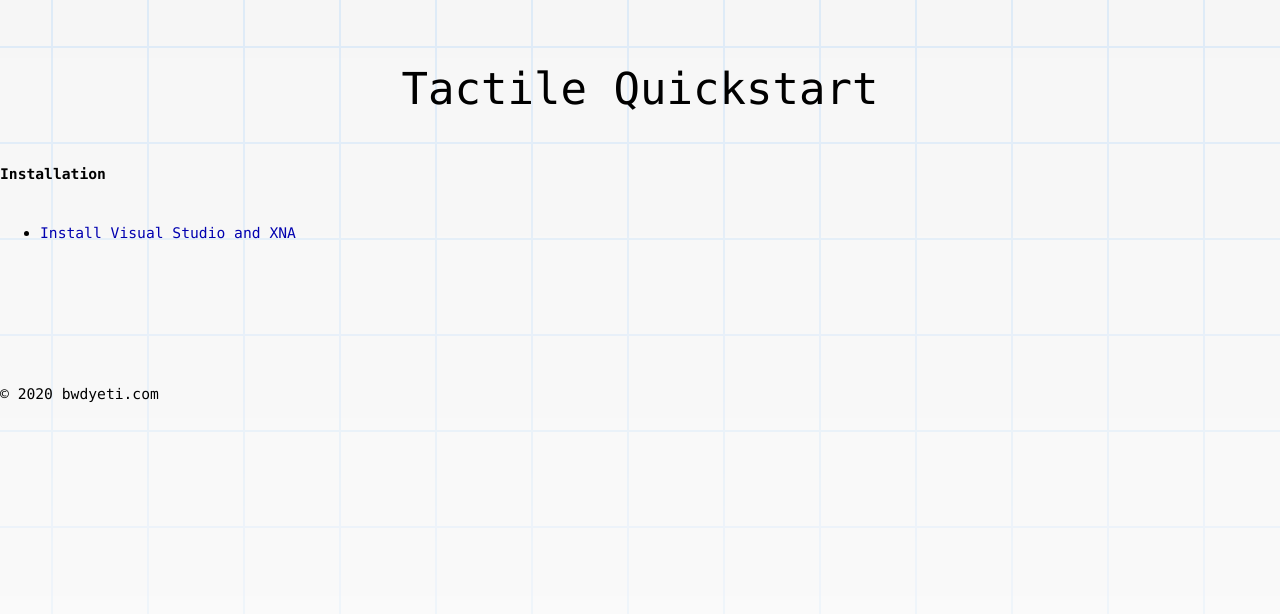
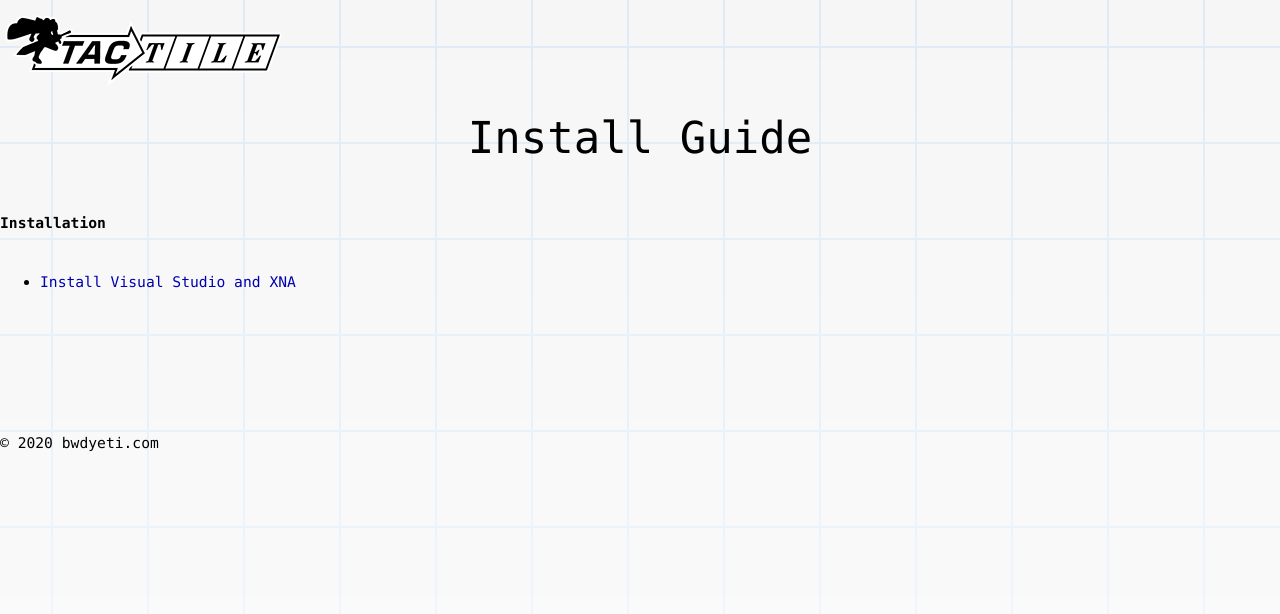
Before and after one commit to bwdyeti-com/Tactile-Webpage, a plain HTML site: page install/index.html in a window 1280 px wide. Drawn offline with Linux system fonts and the light colour scheme; a web font is replaced by a local one.

Commit message:
Logo
-Add TactileLogoSmall
-Display on install/index.html

```diff
--- a/install/index.html
+++ b/install/index.html
@@ -13,10 +13,10 @@
 
 <body>
 <div id="Logo">
-	<h3>&nbsp;</h3>
+	<a href=".."><img src="../images/TactileLogoSmall.png" alt="tactile"/></a>
 </div>
 
-<div id="Heading">Tactile Quickstart</div>
+<div id="Heading">Install Guide</div>
 
 <div id="Main">
 	<h4>Installation</h4>
```
Also changed, not shown: images/TactileLogoSmall.png (added).
